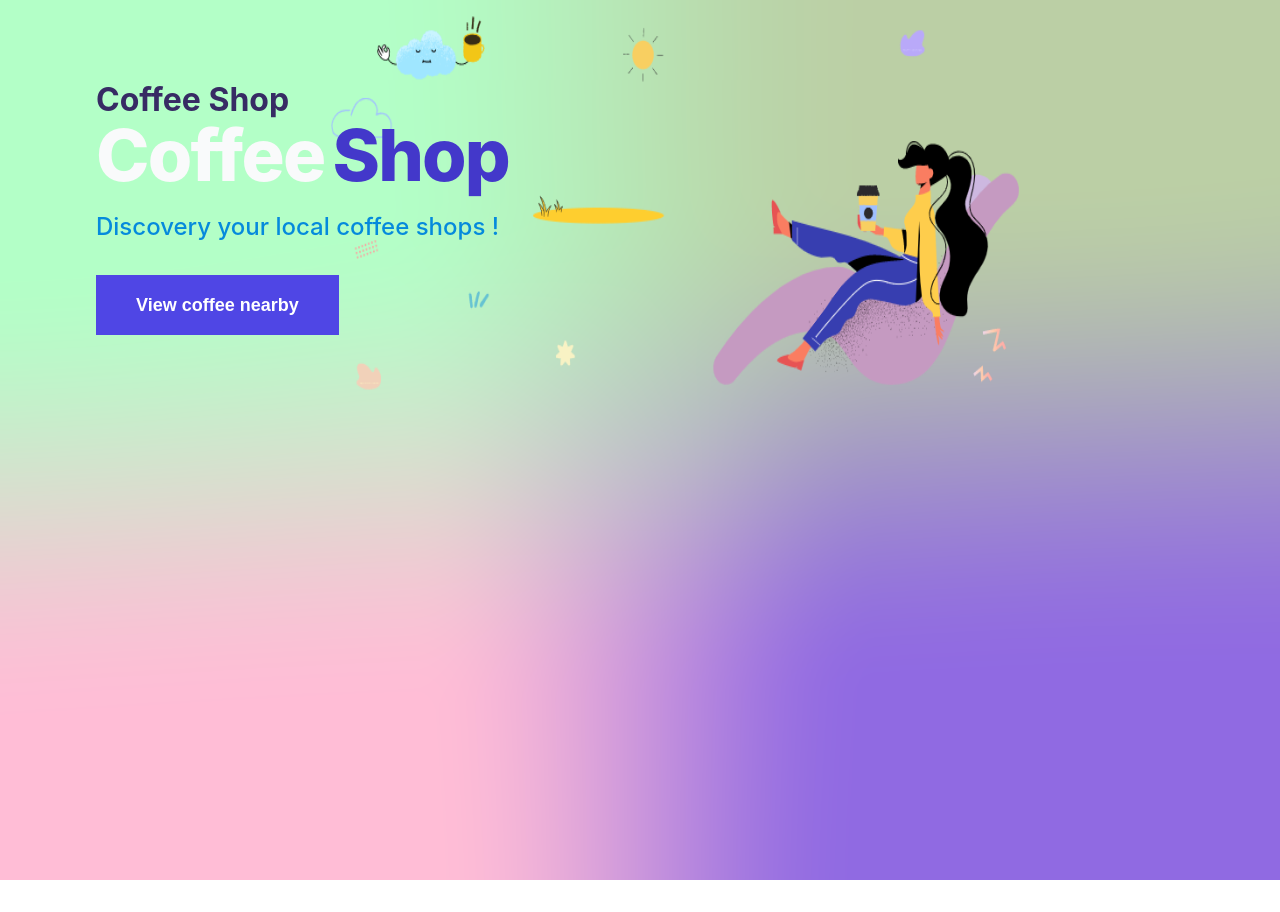
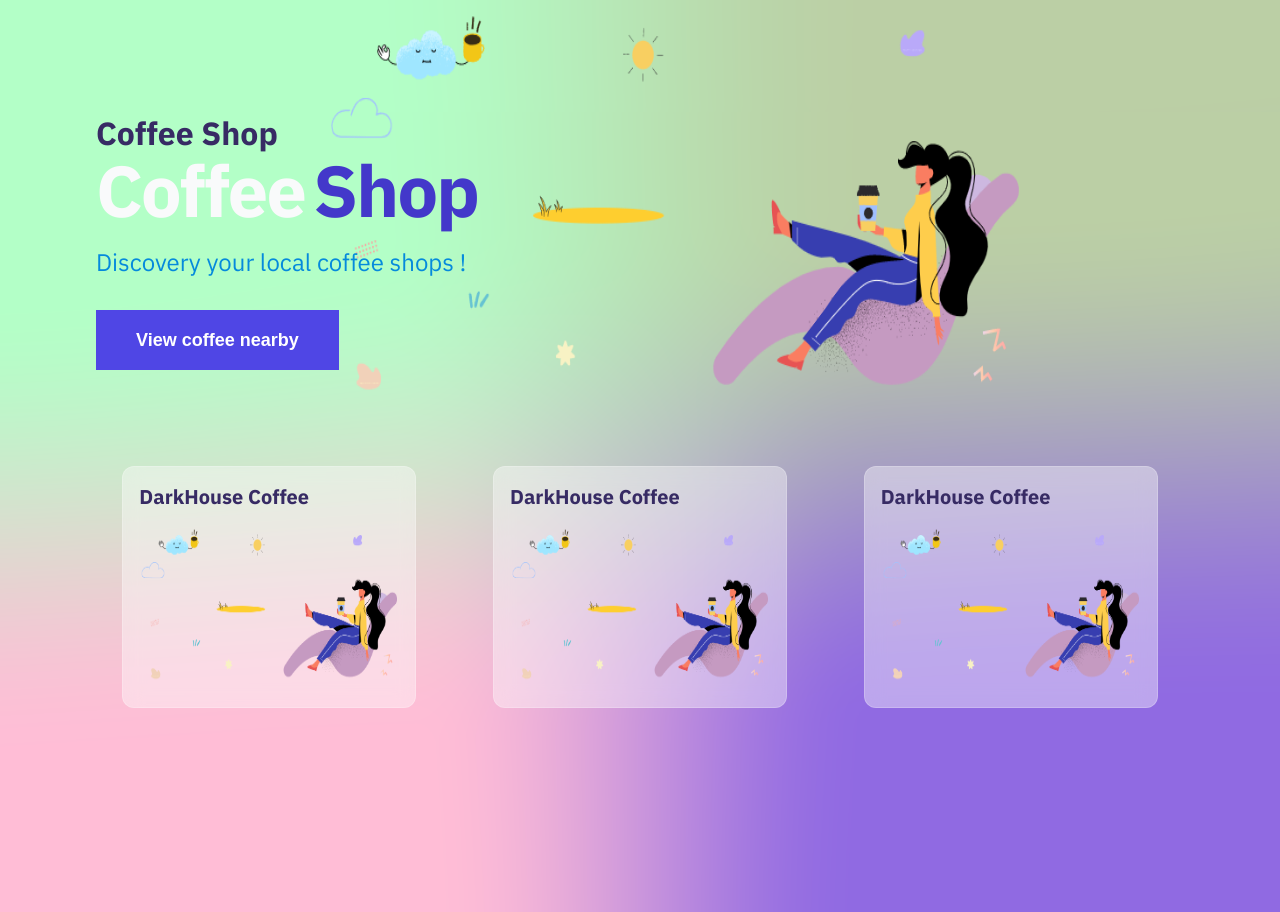
Before and after one commit to tranthaigit/NextJS, a Next.js app in the folder nextjs-app/: page / in a window 1280 px wide. Before the commit the page ends 880 px from the top, so only its background shows below. Built offline with nearby package versions, Linux system fonts and the light colour scheme.

Commit message:
css column

```diff
--- /dev/null
+++ b/nextjs-app/components/card.js
@@ -0,0 +1,19 @@
+import Image from "next/image";
+import Link from "next/link";
+import styles from "./card.module.css"
+import cls from "classnames"
+
+const Card = (props) => {
+  return <Link href={props.href} className={styles.cardLink}>
+    <div className={cls("glass",styles.container)}>
+      <div className={styles.cardHeaderWrapper}>
+        <h2 className={styles.cardHeader}>{props.name}</h2>
+      </div>
+      <div className={styles.cardImageWrapper}>
+        <Image className={styles.cardImage} src={props.imageURL} width={260} height={160} />
+      </div>
+    </div>
+  </Link>
+}
+
+export default Card;
--- /dev/null
+++ b/nextjs-app/components/card.module.css
@@ -0,0 +1,56 @@
+.cardLink {
+  margin: auto;
+  --tw-shadow: 0 20px 25px -5px rgba(0, 0, 0, 0.1),
+    0 10px 10px -5px rgba(0, 0, 0, 0.04);
+  box-shadow: 0 0 transparent, 0 0 #0000, 0 0 transparent, 0 0 #0000,
+    0 0 transparent;
+
+  border-color: var(--text-white-100);
+  border-radius: 0.75rem /* 12px */;
+}
+
+.container {
+  border-radius: 0.75rem /* 12px */;
+  padding-top: 0.25rem /* 4px */;
+  padding-bottom: 0.25rem /* 4px */;
+  padding-bottom: 1.25rem /* 20px */;
+  padding-left: 1rem /* 16px */;
+  padding-right: 1rem /* 16px */;
+
+  backdrop-filter: blur(10px);
+}
+
+.cardHeaderWrapper {
+  margin-top: 0.75rem /* 12px */;
+  margin-bottom: 0.75rem /* 12px */;
+}
+
+.cardHeader {
+  text-overflow: ellipsis;
+  white-space: nowrap;
+  font-size: 1.25rem /* 20px */;
+  line-height: 1.75rem /* 28px */;
+  font-weight: 800;
+  overflow: hidden;
+  width: 16rem /* 256px */;
+}
+
+.cardImageWrapper {
+  color: var(--text-white-100);
+}
+
+.cardImage {
+  border-radius: 0.75rem /* 12px */;
+}
+
+@media (min-width: 1024px) {
+  .cardHeader {
+    width: 16rem /* 256px */;
+  }
+}
+
+@media (min-width: 768px) {
+  .cardHeader {
+    width: 16rem /* 256px */;
+  }
+}
--- a/nextjs-app/package.json
+++ b/nextjs-app/package.json
@@ -9,6 +9,7 @@
     "lint": "next lint"
   },
   "dependencies": {
+    "classnames": "^2.3.2",
     "next": "13.0.6",
     "react": "18.2.0",
     "react-dom": "18.2.0"
--- a/nextjs-app/pages/index.js
+++ b/nextjs-app/pages/index.js
@@ -1,6 +1,7 @@
 import Head from 'next/head'
 import Image from 'next/image'
 import { Banner } from '../components/banner'
+import Card from '../components/card'
 import styles from '../styles/Home.module.css'
 
 export default function Home() {
@@ -22,8 +23,12 @@ export default function Home() {
         <div className={styles.heroImage}>
           <Image src="/static/hero-image.png" width={700} height={400}/>
         </div>
+        <div className={styles.cardLayout}>
+        <Card name={'DarkHouse Coffee'} imageURL="/static/hero-image.png" href="/coffee-store/darkhouse-coffee" className={styles.card}/>
+        <Card name={'DarkHouse Coffee'} imageURL="/static/hero-image.png" href="/coffee-store/darkhouse-coffee" className={styles.card}/>
+        <Card name={'DarkHouse Coffee'} imageURL="/static/hero-image.png" href="/coffee-store/darkhouse-coffee" className={styles.card}/>
+        </div>
       </main>
-
     </div>
   )
 }
--- a/nextjs-app/styles/Home.module.css
+++ b/nextjs-app/styles/Home.module.css
@@ -19,6 +19,17 @@
   position: absolute;
   top: 0px;
   z-index: 1;
+}
+
+.cardLayout {
+  display: grid;
+  grid-template-columns: repeat( 1 , minmax(0,1fr));
+  column-gap: 1.5rem;
+  row-gap: 1.5rem;
+}
+
+.card {
+  justify-content: center;
 }
 
 /** Breakpoints:
@@ -44,6 +55,13 @@
   .heroImage {
     right: 20%;
   }
+
+  .cardLayout {
+    display: grid;
+    grid-template-columns: repeat( 2 , minmax(0,1fr));
+    column-gap: 1.5rem;
+    row-gap: 1.5rem;
+  }
 }
 
 @media (min-width: 768px) {
@@ -58,6 +76,13 @@
 
   .heroImage {
     right: 20%;
+  }
+
+  .cardLayout {
+    display: grid;
+    grid-template-columns: repeat( 2 , minmax(0,1fr));
+    column-gap: 1.5rem;
+    row-gap: 1.5rem;
   }
 }
 
@@ -74,4 +99,21 @@
   .heroImage {
     right: 20%;
   }
+
+  .cardLayout {
+    display: grid;
+    grid-template-columns: repeat( 3 , minmax(0,1fr));
+    column-gap: 1.5rem;
+    row-gap: 1.5rem;
+  }
 }
+
+@media (min-width: 1280px) {
+  .main {
+    margin-top: 7rem;
+  }
+
+  .cardLayout {
+    grid-template-columns: repeat( 3 , minmax(0,1fr));
+  }
+}
--- a/nextjs-app/styles/globals.css
+++ b/nextjs-app/styles/globals.css
@@ -10,6 +10,27 @@ body {
   background-size: cover;
   color: #372b64;
   height: 100%;
+}
+
+@font-face {
+  font-family: "IBMPlexSans";
+  font-style: normal;
+  font-weight: 500;
+  src: url(/fonts/IBMPlexSans-Regular.ttf) format("truetype");
+}
+
+@font-face {
+  font-family: "IBMPlexSans";
+  font-style: normal;
+  font-weight: 600;
+  src: url(/fonts/IBMPlexSans-SemiBold.ttf) format("truetype");
+}
+
+@font-face {
+  font-family: "IBMPlexSans";
+  font-style: normal;
+  font-weight: 700;
+  src: url(/fonts/IBMPlexSans-Bold.ttf) format("truetype");
 }
 
 a {
@@ -52,9 +73,29 @@ button {
   font-weight: 600;
 }
 
+/* glass-morphism */
+.glass {
+  background: hsla(0, 0%, 100%, 0.4);
+  -webkit-backdrop-filter: blur(10px);
+  backdrop-filter: blur(10px);
+  border: 1px solid hsla(0, 0%, 100%, 0.2);
+}
+
+.glass:hover {
+  background: hsla(0, 0%, 100%, 0.7);
+  border: 1px solid #fff;
+}
+
 button:focus {
   outline: 1px dotted;
   outline: 5px auto -webkit-focus-ring-color;
+}
+
+@font-face {
+  font-family: "IBMPlexSans";
+  font-style: normal;
+  font-weight: 500;
+  src: url(/fonts/IBMPlexSans-Regular.ttf) format("truetype");
 }
 
 @media (prefers-color-scheme: dark) {
```
Also changed, not shown: 1 other file (tests, documents, lock files or other folders).
